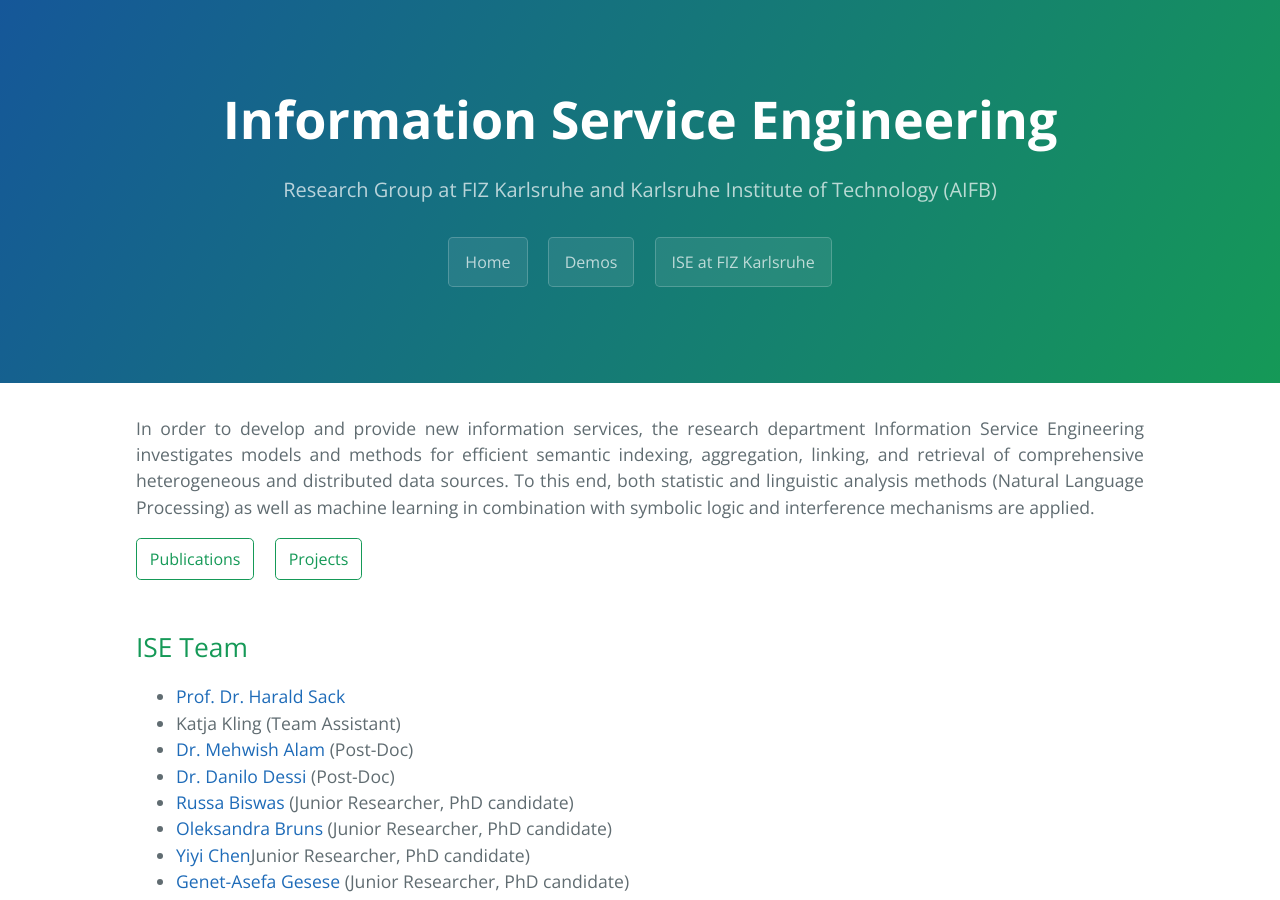
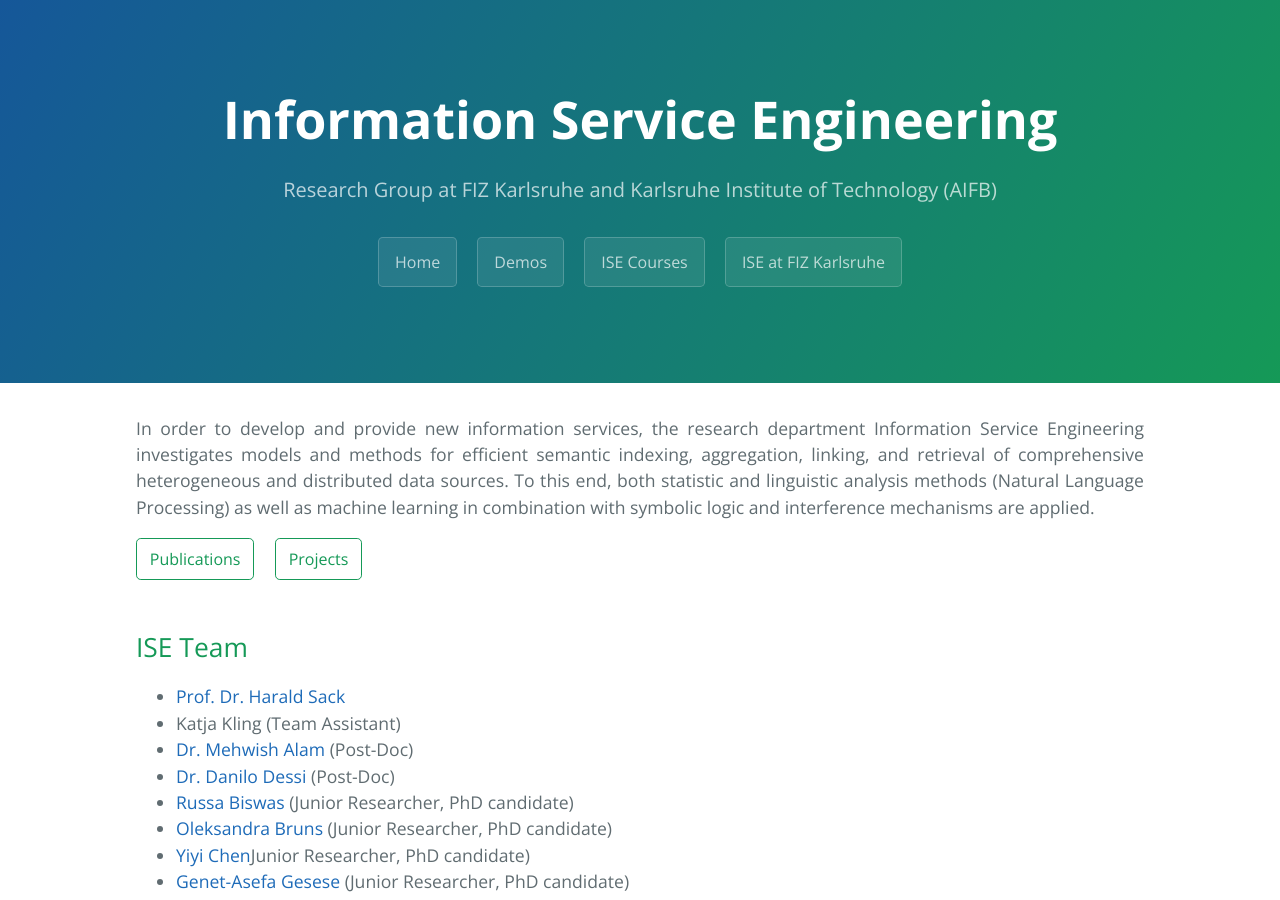
Before and after one commit to ISE-FIZKarlsruhe/ISE-FIZKarlsruhe.github.io, a Jekyll site: the page built from index.md, in a window 1280 px wide and 900 px high. Built offline with Jekyll 4.4.1, drawn with Linux system fonts in a browser that asks for light colours; our own code applies the rules of GitHub Pages for plain Markdown files.

Commit message:
Update default.html

```diff
--- a/_layouts/default.html
+++ b/_layouts/default.html
@@ -31,6 +31,7 @@
       {% if site.show_downloads %}
         <a href="https://ise-fizkarlsruhe.github.io/" class="btn">Home</a>
         <a href="https://ise-fizkarlsruhe.github.io/demos" class="btn">Demos</a>
+        <a href="https://ise-fizkarlsruhe.github.io/ISE-teaching/" class="btn">ISE Courses</a>
         <a href="https://www.fiz-karlsruhe.de/en/forschung/information-service-engineering" target="_blank" class="btn">ISE at FIZ Karlsruhe</a>
       {% endif %}
     </header>
```
